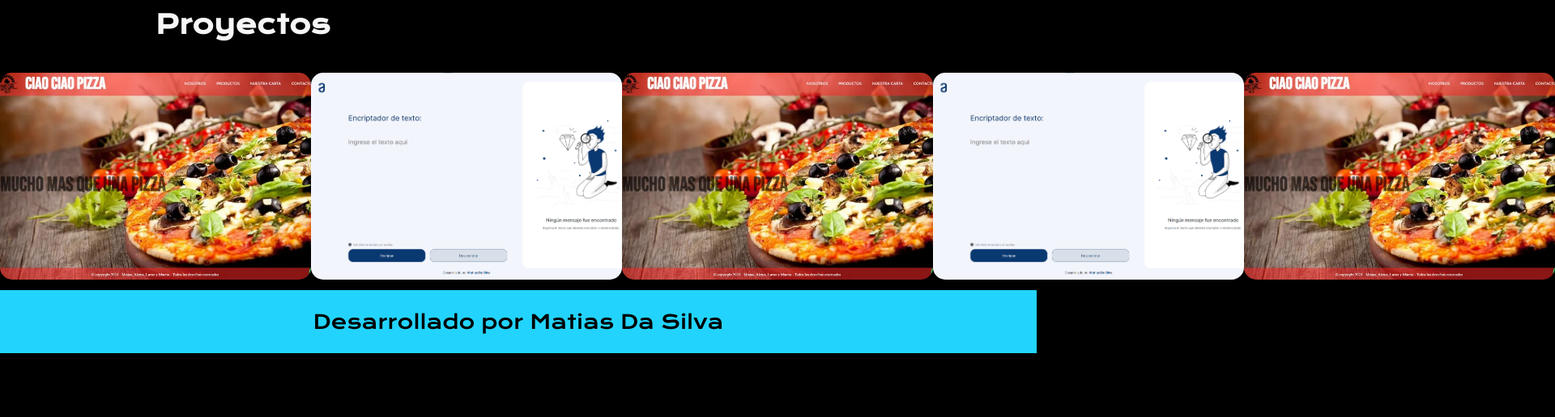
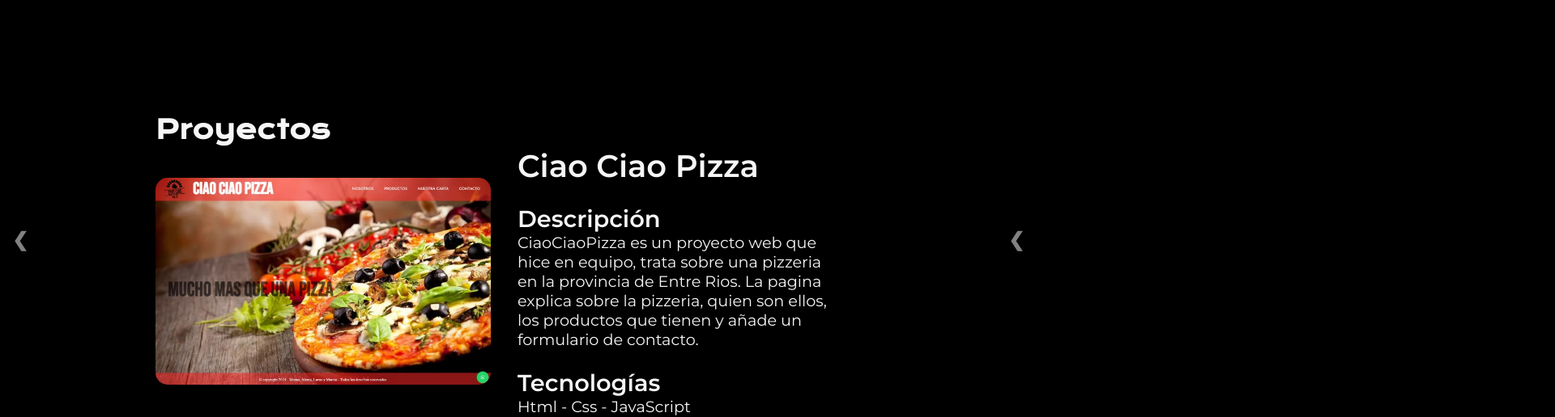
Before and after one commit to maybe9999/dev-matias, a website: page public/proyectos.html in a window 1280 px wide. Shown: the part 103-619 px from the top of the page at 81% size, 1920 px wide, since content can reach past the window. Drawn offline with nearby package versions, Linux system fonts and the light colour scheme.

Commit message:
Corregi y desarrollo
El view port del html heigth.

```diff
--- a/public/index.js
+++ b/public/index.js
@@ -71,7 +71,47 @@
 })
 
 document.addEventListener("DOMContentLoaded", () => {
-    // Inicio slider proyectos
+    const contenidoSlider = document.getElementsByClassName("presentacion__contenido__carruseles")[1];
+
+    console.log("cont slider:",contenidoSlider);
+
+
+    /* children
+        :
+        HTMLCollection(2)
+        0
+        :
+        section.presentacion__contenido__carruseles__slider-section
+        1
+        :
+        section.presentacion__contenido__carruseles__slider-section
+        length:2 */
+
+
+
+
+
+
+
+
+
+
+
+
+
+
+
+
+
+
+
+
+
+
+
+
+
+    /* // Inicio slider proyectos
     const btnLeft = document.querySelector(".btn-left");
     const btnRight = document.querySelector(".btn-right");
     const slider = document.querySelector("#slider");
@@ -119,5 +159,5 @@
 
 
     }
-    // Fin slider proyectos
+    // Fin slider proyectos */
 })
--- a/public/proyectos.html
+++ b/public/proyectos.html
@@ -8,7 +8,7 @@
     <link rel="stylesheet" href="styles/style.css">
 
 </head>
-<body>
+<body class="body__proyectos">
     <header class="header">
         <nav class="header__menu">
             <a class="header__menu__link" href="index.html">Home</a>
@@ -24,38 +24,35 @@
             <h1 class="presentacion__contenido__titulo proyectos__contenido__titulo">Proyectos</h1>
             <div class="presentacion__contenido__carruseles" id="slider">
                 <section class="presentacion__contenido__carruseles__slider-section">
-                    <img src="./assets/CiaoCiaoPizza.jpeg" alt="Imagen proyecto 1:">
+                    <img src="./assets/CiaoCiaoPizza.jpeg" alt="Imagen del proyecto: Ciao Ciao Pizza">
+                    <p class="presentacion__contenido__proyecto__slider__parrafo">
+                        <span class="title">Ciao Ciao Pizza</span></br></br>
+                        <span class="subtitle">Descripción</span></br>
+                        CiaoCiaoPizza es un proyecto web que hice en equipo, trata sobre
+                        una pizzeria en la provincia de Entre Rios. La pagina explica
+                        sobre la pizzeria, quien son ellos, los productos que tienen y añade
+                        un formulario de contacto.</br></br>
+                        <span class="subtitle">Tecnologías</span></br>
+                        Html - Css - JavaScript
+                    </p>
                 </section>
-                <section class="presentacion__contenido__carruseles__slider-section">
-                    <img src="./assets/encriptador_texto.png" alt="Imagen proyecto 2:">
-                </section>
-                <section class="presentacion__contenido__carruseles__slider-section">
-                    <img src="./assets/CiaoCiaoPizza.jpeg" alt="Imagen proyecto 3:">
-                </section>
-                <section class="presentacion__contenido__carruseles__slider-section">
-                    <img src="./assets/encriptador_texto.png" alt="Imagen proyecto 4:">
-                </section>
-                <section class="presentacion__contenido__carruseles__slider-section">
-                    <img src="./assets/CiaoCiaoPizza.jpeg" alt="Imagen proyecto 5:">
-                </section>
-                <section class="presentacion__contenido__carruseles__slider-section">
-                    <img src="./assets/encriptador_texto.png" alt="Imagen proyecto 6:">
-                </section>
-                <section class="presentacion__contenido__carruseles__slider-section">
-                    <img src="./assets/CiaoCiaoPizza.jpeg" alt="Imagen proyecto 7:">
-                </section>
-                <section class="presentacion__contenido__carruseles__slider-section">
-                    <img src="./assets/encriptador_texto.png" alt="Imagen proyecto 8:">
-                </section>
-                <section class="presentacion__contenido__carruseles__slider-section">
-                    <img src="./assets/CiaoCiaoPizza.jpeg" alt="Imagen proyecto 9:">
-                </section>
-                <section class="presentacion__contenido__carruseles__slider-section">
-                    <img src="./assets/encriptador_texto.png" alt="Imagen proyecto 10:">
+                <section class="presentacion__contenido__carruseles__slider-section" style="display:none">
+                    <img src="./assets/encriptador_texto.png" alt="Imagen del proyecto: Encriptador de texto">
+                    <p class="presentacion__contenido__proyecto__slider__parrafo">
+                        <span class="title">Encriptador de texto</span></br>
+                        <span class="subtitle">Descripción</span></br>
+                        Este un proyecto web que hice en solitario, tiene la finalidad de
+                        encriptar y desencriptar un texto que el usuario ingrese.
+                        La pagina se divide en 2 secciones, una donde el usuario ingresa
+                        texto y otra donde el usuario puede visualizar el texto
+                        encriptado/desencriptado.</br>
+                        <span class="subtitle">Tecnologías:</span></br>
+                        Html, Css, JavaScript
+                    </p>
                 </section>
             </div>
-            <div class="btn-left"><i class='bx bx-chevron-left'></i></div>
-            <div class="btn-right"><i class='bx bx-chevron-right'></i></div>
+            <div class="btn-left">&#10094;</div>
+            <div class="btn-right">&#10094;</div>
         </section>
     </main>
 
--- a/public/styles/style.css
+++ b/public/styles/style.css
@@ -17,12 +17,13 @@
 }
 
 body{
+    min-height: 100vh;
     box-sizing: border-box;
     background-color: var(--color-primaria);
     color: var(--color-secundaria);
     display: flex;
     flex-direction: column;
-    align-content: space-between;
+    justify-content: space-between;
 }
 /* ---------  Fin General --------- */
 
@@ -63,23 +64,8 @@
     justify-content: space-between;
 }
 
-.presentacion__proyectos{
-    padding: 1% 0%;
-    display: flex;
-    align-items: center;
-    justify-content: space-between;
-}
-
 .presentacion__contenido{
     width: 50%;
-    height: 90%;
-    display: flex;
-    flex-direction: column;
-    gap: 40px;
-}
-
-.presentacion__contenido__proyectos{
-    width: 100%;
     height: 90%;
     display: flex;
     flex-direction: column;
@@ -143,22 +129,60 @@
 }
 
 /* Sección Proyectos*/
+.presentacion__proyectos{
+    padding: 1% 0%;
+    display: flex;
+    align-items: center;
+    justify-content: space-between;
+}
+
+.presentacion__contenido__proyectos{
+    width: 100%;
+    height: 90%;
+    display: flex;
+    flex-direction: column;
+    gap: 40px;
+}
+
 .presentacion__contenido__carruseles {
-    width: 300vw;
+    width: 100%;
     height: 20vw;
     display: flex;
+    flex-direction: row;
+    padding: 0% 15%;
 }
 
 .presentacion__contenido__carruseles__slider-section{
-    width: calc(100% / 10);
+    width: 65%;
     height: 100%;
+    display: flex;
+    flex-direction: row;
+    justify-content: center;
+    gap:4%;
 }
 
 .presentacion__contenido__carruseles__slider-section img {
-    width: 100%;
+    width: 50%;
     height: 100%;
     object-fit: cover;
     border-radius: 15px;
+}
+
+.presentacion__contenido__proyecto__slider__parrafo{
+    width: 50%;
+    font-family: var(--fuente-montserrat);
+    font-size: 1.2rem;
+    font-weight: 400;
+    align-self: center;
+
+}
+.title{
+    font-size: 2.4rem;
+    font-weight: 600;
+}
+.subtitle{
+    font-size: 1.8rem;
+    font-weight: 600;
 }
 
 .btn-left,
```
Lines whose indentation alone changed are shown as unchanged.
